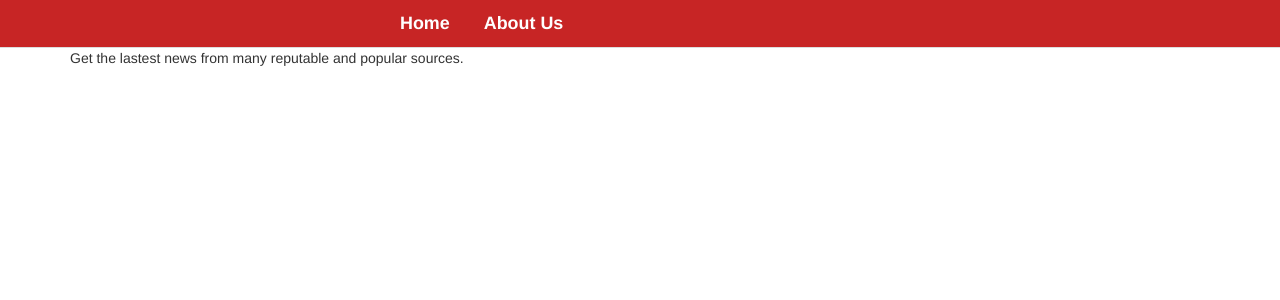
After one commit to victoriamwangi/K-Fort-News, a Flask app: page /about in a window 1280 px wide. The commit adds this page. Shown: the top 300 px of the page. Run offline with Flask 2, Linux system fonts and the light colour scheme; some libraries are stand-ins or nearby versions.

Commit message:
st:add about page

```diff
--- /dev/null
+++ b/app/templates/about.html
@@ -0,0 +1,5 @@
+{%extends 'base.html'%}{%block content%}
+<div class="container">
+  Get the lastest news from many reputable and popular sources.
+</div>
+{%endblock%}
--- a/app/templates/navbar.html
+++ b/app/templates/navbar.html
@@ -14,7 +14,7 @@
   </li>
 
   <li class="nav-item">
-    <a href="#tab5Id" class="nav-link">About Us</a>
+    <a href="/about" class="nav-link">About Us</a>
   </li>
 </ul>
 {%endblock%}
--- a/app/views.py
+++ b/app/views.py
@@ -17,3 +17,10 @@ def articles(id):
 
 
     return render_template('article.html', source_articles = source_articles)
+
+
+
+@app.route('/about')
+def about():
+    title = "about"
+    return render_template('about.html' ,title =title)
```
